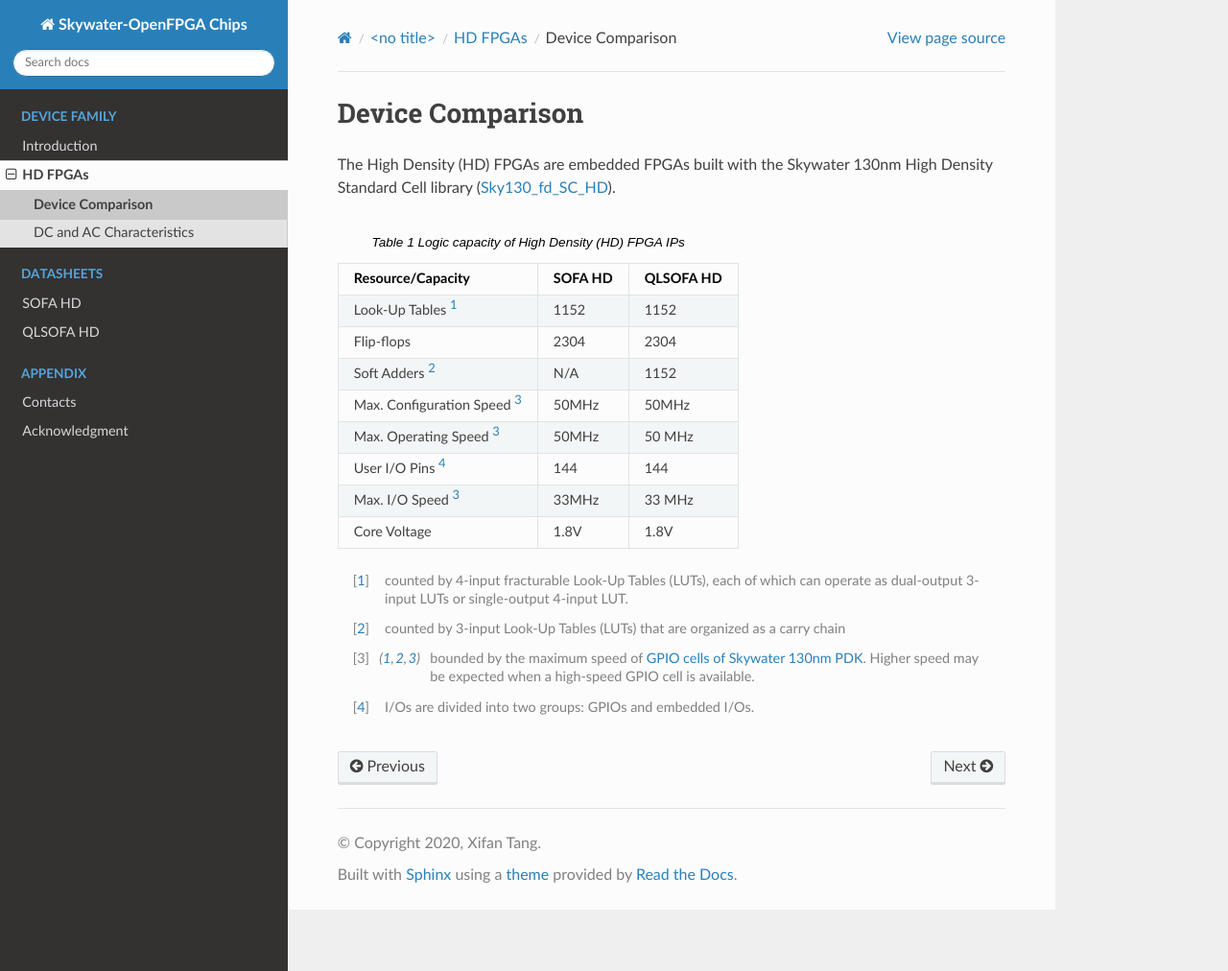
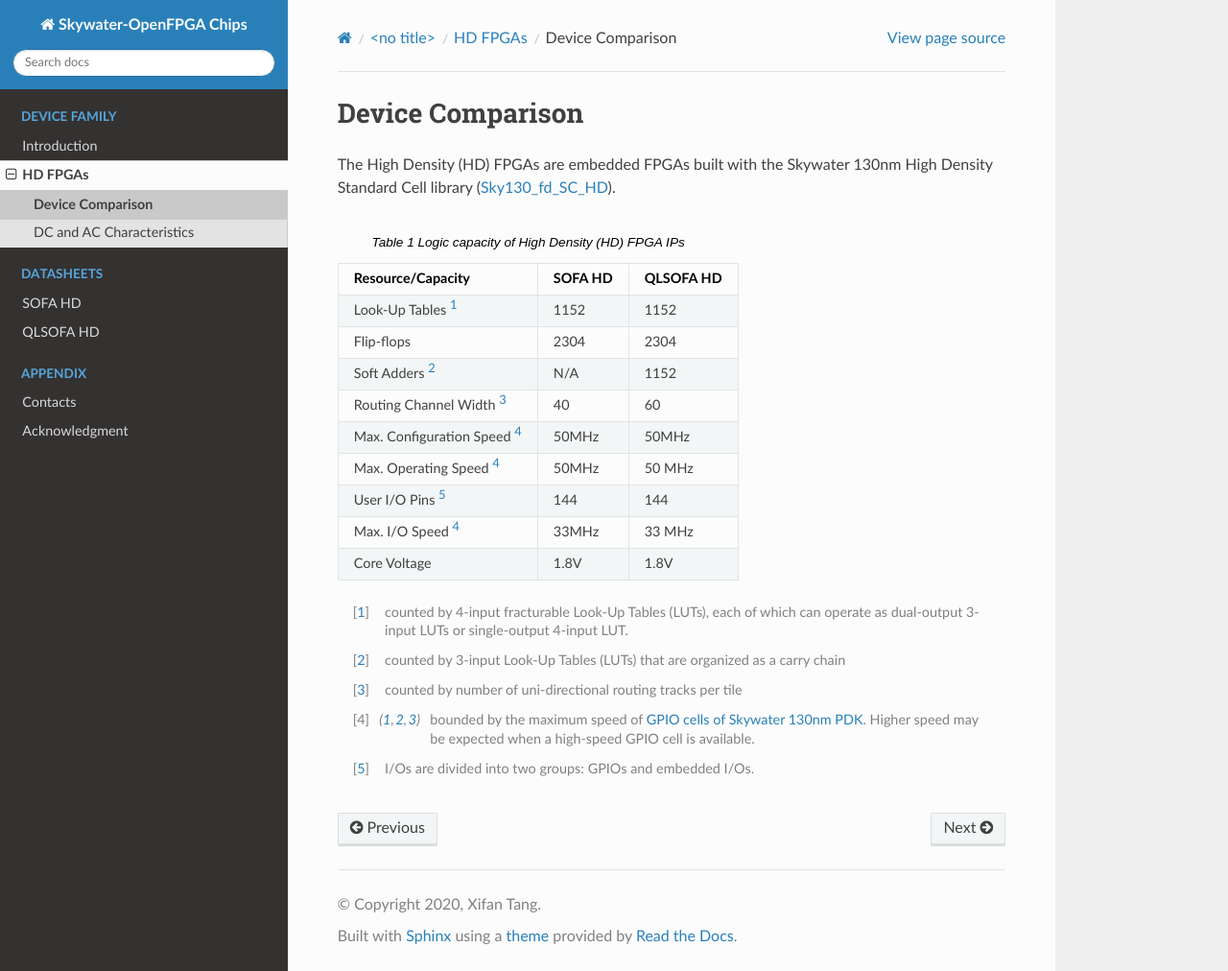
Before and after one commit to lnis-uofu/SOFA, a Sphinx documentation site: the page built from DOC/source/device/hd_fpga/hd_device_comp.rst, in a window 1280 px wide and 1012 px high. Shown: the whole window at 96% size. Built offline with Sphinx 7.4.7 and the Read the Docs theme 2.0.0, drawn with Linux system fonts in a browser that asks for light colours; the version number could not be read and is left out.

Commit message:
[Doc] Add route W to device comparison

```diff
--- a/DOC/source/device/hd_fpga/hd_device_comp.rst
+++ b/DOC/source/device/hd_fpga/hd_device_comp.rst
@@ -16,13 +16,15 @@ The High Density (HD) FPGAs are embedded FPGAs built with the Skywater 130nm Hig
   +-------------------------------+------------+-----------+
   | Soft Adders [2]_              |   N/A      |   1152    |
   +-------------------------------+------------+-----------+
-  | Max. Configuration Speed [3]_ |   50MHz    |   50MHz   |
+  | Routing Channel Width [3]_    |   40       |   60      |
   +-------------------------------+------------+-----------+
-  | Max. Operating Speed [3]_     |   50MHz    |   50 MHz  |
+  | Max. Configuration Speed [4]_ |   50MHz    |   50MHz   |
   +-------------------------------+------------+-----------+
-  | User I/O Pins [4]_            |   144      |   144     |
+  | Max. Operating Speed [4]_     |   50MHz    |   50 MHz  |
   +-------------------------------+------------+-----------+
-  | Max. I/O Speed [3]_           |   33MHz    |   33 MHz  |
+  | User I/O Pins [5]_            |   144      |   144     |
+  +-------------------------------+------------+-----------+
+  | Max. I/O Speed [4]_           |   33MHz    |   33 MHz  |
   +-------------------------------+------------+-----------+
   | Core Voltage                  |   1.8V     |   1.8V    |
   +-------------------------------+------------+-----------+
@@ -31,6 +33,8 @@ The High Density (HD) FPGAs are embedded FPGAs built with the Skywater 130nm Hig
 
 .. [2] counted by 3-input Look-Up Tables (LUTs) that are organized as a carry chain
 
-.. [3] bounded by the maximum speed of `GPIO cells of Skywater 130nm PDK <https://skywater-pdk.readthedocs.io/en/latest/contents/libraries/sky130_fd_io/docs/user_guide.html#design-metrics-1>`_. Higher speed may be expected when a high-speed GPIO cell is available.
+.. [3] counted by number of uni-directional routing tracks per tile
 
-.. [4] I/Os are divided into two groups: GPIOs and embedded I/Os.
+.. [4] bounded by the maximum speed of `GPIO cells of Skywater 130nm PDK <https://skywater-pdk.readthedocs.io/en/latest/contents/libraries/sky130_fd_io/docs/user_guide.html#design-metrics-1>`_. Higher speed may be expected when a high-speed GPIO cell is available.
+
+.. [5] I/Os are divided into two groups: GPIOs and embedded I/Os.
```
